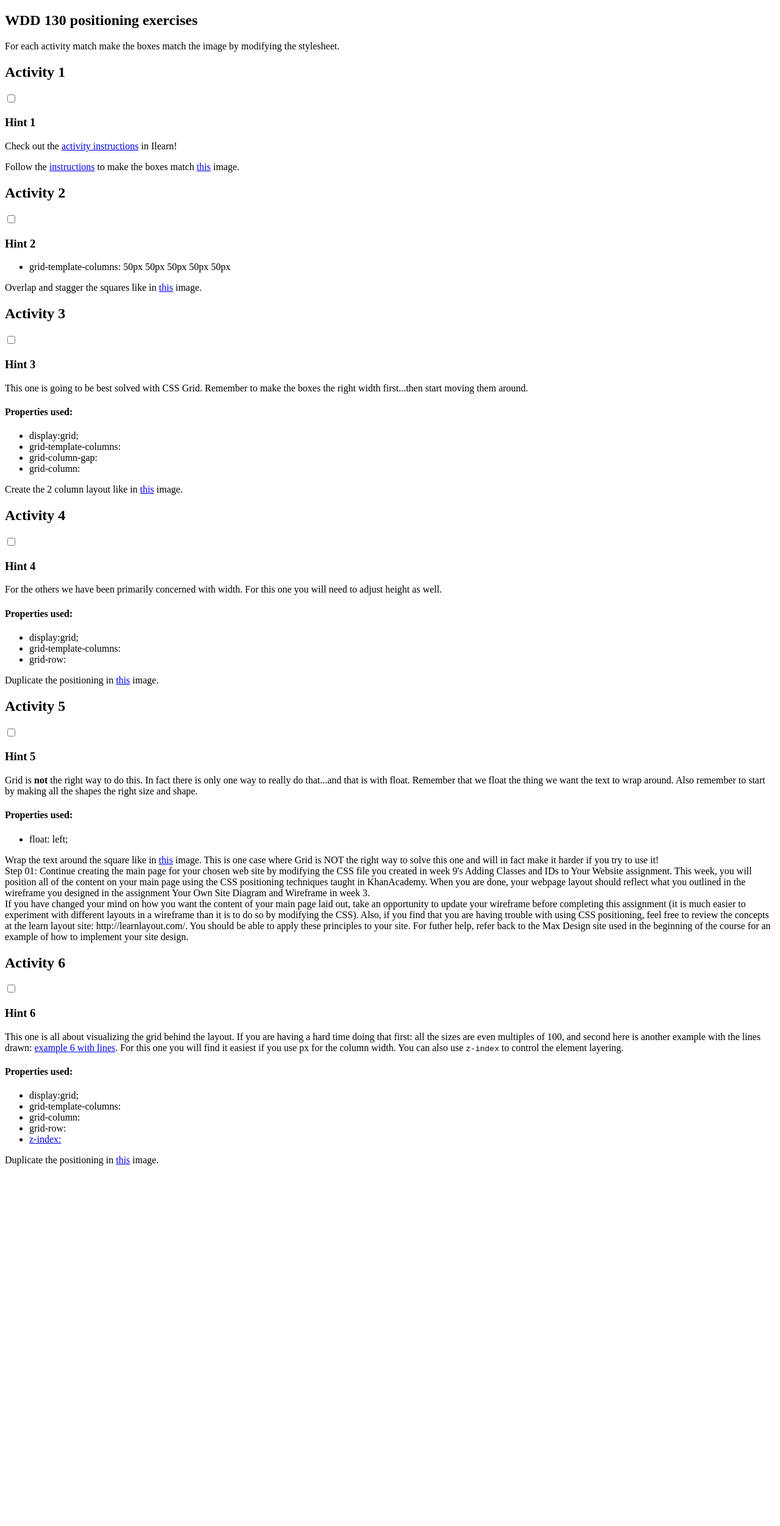
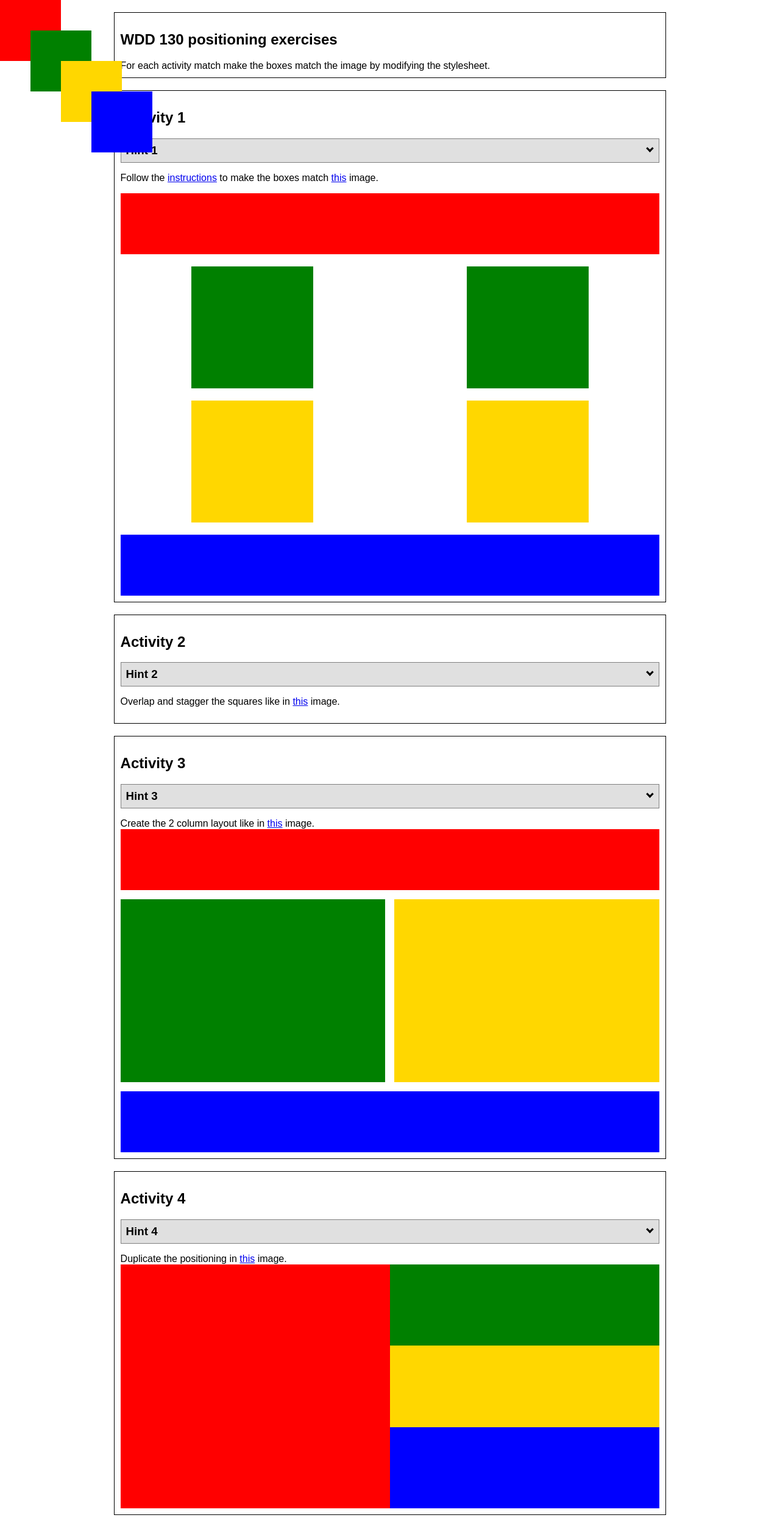
Before and after one commit to KBearmann/wwr, a plain HTML site: page positioning.html in a window 1280 px wide. Shown: the top 2503 px of the page at 61% size. Before the commit the page ends 1920 px from the top, so only its background shows below. Drawn offline with Linux system fonts and the light colour scheme.

Commit message:
Add files via upload

```diff
--- /dev/null
+++ b/positionstyles.css
@@ -0,0 +1,282 @@
+/* CSS - Name: "positionstyles.css" */
+/* Activity 1 styles */
+.content1 {
+  /* This is the parent of the activity 1 boxes. */
+  display: grid;
+  grid-template-columns: 1fr 1fr;
+  justify-items: center;
+  grid-gap: 20px;
+}
+.red1 {
+  width: 100%;
+  height: 100px;
+  background-color: red;
+  grid-column: 1/3
+}
+.green1 {
+  width: 200px;
+  height: 200px;
+  background-color: green;
+
+}
+.yellow1 {
+  width: 200px;
+  height: 200px;
+  background-color: gold;
+}
+.blue1 {
+  width: 100%;
+  height: 100px;
+  background-color: blue;
+  grid-column: 1/3
+}
+/* Activity 2 styles */
+.content2 {
+  /* This is the parent of the activity 2 boxes. */
+  display: grid;
+  grid-template-columns: repeat (5, 50px);
+
+}
+.red2 {
+  width: 100px;
+  height: 100px;
+  background-color: red;
+  position: absolute;
+  top: 0;
+  left:0;
+}
+.green2 {
+  width: 100px;
+  height: 100px;
+  background-color: green;
+  position: absolute;
+  top:50px;
+  left:50px;
+}
+.yellow2 {
+  width: 100px;
+  height: 100px;
+  background-color: gold;
+  position: absolute;
+  top: 100px;
+  left: 100px;
+}
+.blue2 {
+  width: 100px;
+  height: 100px;
+  background-color: blue;
+  position: absolute;
+  top: 150px;
+  left: 150px;
+}
+/* Activity 3 styles */
+.content3 {
+  /* This is the parent of the activity 3 boxes. */
+  display: grid;
+  grid-template-columns: 1fr 1fr;
+  justify-items: center;
+  grid-gap: 15px;
+}
+.red3 {
+  width: 100%;
+  height: 100px;
+  background-color: red;
+  grid-column: 1/3
+}
+.green3 {
+  width: 100%;
+  height: 100%;
+  background-color: green;
+  grid-column: 1/2;
+}
+.yellow3 {
+  width: 100%;
+  height: 300px;
+  background-color: gold;
+  grid-column: 2/3;
+}
+.blue3 {
+  width: 100%;
+  height: 100px;
+  background-color: blue;
+  grid-column: 1/3;
+}
+/* Activity 4 styles */
+.content4 {
+  /* This is the parent of the activity 4 boxes. */
+  height: 400px;
+  display: grid;
+  grid-template-columns: 1fr 1fr;
+  grid-row: 1fr 1fr 1fr 1fr;
+}
+.red4 {
+  width: 100%;
+  height: 100%;
+  background-color: red;
+  grid-column: 1/2;
+  grid-row: 1/4;
+
+}
+.green4 {
+  width: 100%;
+  height: 100%;
+  background-color: green;
+  grid-column: 2/3
+  grid-row: 2/3;
+  ;
+}
+.yellow4 {
+  width: 100%;
+  height: 100%;
+  background-color: gold;
+  grid-column: 2/3
+  grid-row: 2/3;
+  ;
+}
+.blue4 {
+  width: 100%;
+  height: 100%;
+  background-color: blue;
+  grid-column: 2/3;
+  grid-row: 3/3;
+   ;
+}
+/* Activity 5 styles */
+.content5 {
+  /* This is the parent of the activity 5 boxes. */
+  height: 400px;
+}
+.red5 {
+  width: 100%;
+  height: 100px;
+  background-color: red;
+}
+.green5 {
+  width: 200px;
+  height: 200px;
+  background-color: green;
+  float: left;
+
+}
+.yellow5 {
+  width: 100px;
+  height: 100px;
+  background-color: gold;
+  float: none;
+
+}
+.blue5 {
+  width: 100%;
+  height: 100px;
+  background-color: blue;
+
+}
+/* Activity 6 styles */
+.content6 {
+  /* This is the parent of the activity 6 boxes. */
+  display: grid;
+  grid-template-columns:repeat(5,100px);
+  grid-column: repeat (6,1fr);
+  grid-row: repeat (6,1fr);
+
+}
+.red6 {
+  width: 400px;
+  height: 200px;
+  background-color: red;
+}
+.green6 {
+  width: 200px;
+  height: 200px;
+  background-color: green;
+  grid-row: 4/6;
+}
+.yellow6 {
+  width: 200px;
+  height: 400px;
+  background-color: gold;
+  grid-column: 5/6;
+  grid-row: 3/6;
+}
+.blue6 {
+  width: 400px;
+  height: 400px;
+  background-color: blue;
+  grid-column: 2/5;
+  grid-row: 2/5;
+  z-index: -1;
+}
+
+
+/* Do not make any changes below here */
+.activity {
+  width: 70%;
+  margin: 20px auto;
+  font-family: Arial, sans-serif;
+  border: 1px solid black;
+  padding: 10px;
+  clear:both;
+  overflow: auto;
+}
+
+.hint {
+  border: 1px solid grey;
+  background: #e0e0e0;
+  padding: .5em;
+  position: relative;
+  margin: 1em 0;
+}
+.hint h3 {
+  margin: 0;
+}
+.hint:hover {
+  background: #d0d0d0;
+}
+.hint > div {
+  display: none;
+}
+
+.hint input[type=checkbox] {
+  position: absolute;
+  width: 100%;
+  height: 100%;
+  opacity: 0;
+  z-index: 1;
+  cursor: pointer;
+}
+
+.hint input[type=checkbox]:checked ~ div {
+  display: block;
+}
+
+.hint i {
+  position: absolute;
+  transform: translate(-6px, 0);
+  margin-top: 16px;
+  right: 10px;
+  top: -3px;
+}
+.hint i:before, .hint i:after {
+  content: "";
+  position: absolute;
+  background-color: black;
+  width: 3px;
+  height: 9px;
+}
+.hint i:before {
+  transform: translate(2px, 0) rotate(45deg);
+}
+.hint i:after {
+  transform: translate(-2px, 0) rotate(-45deg);
+}
+
+.hint input[type=checkbox]:checked ~ i:before {
+  transform: translate(-2px, 0) rotate(45deg);
+}
+.hint input[type=checkbox]:checked ~ i:after {
+  transform: translate(2px, 0) rotate(-45deg);
+}
+.hint a {
+  position: relative;
+  z-index: 1;
+}
```
Also changed, not shown: positioning.html (line endings or trailing spaces).
